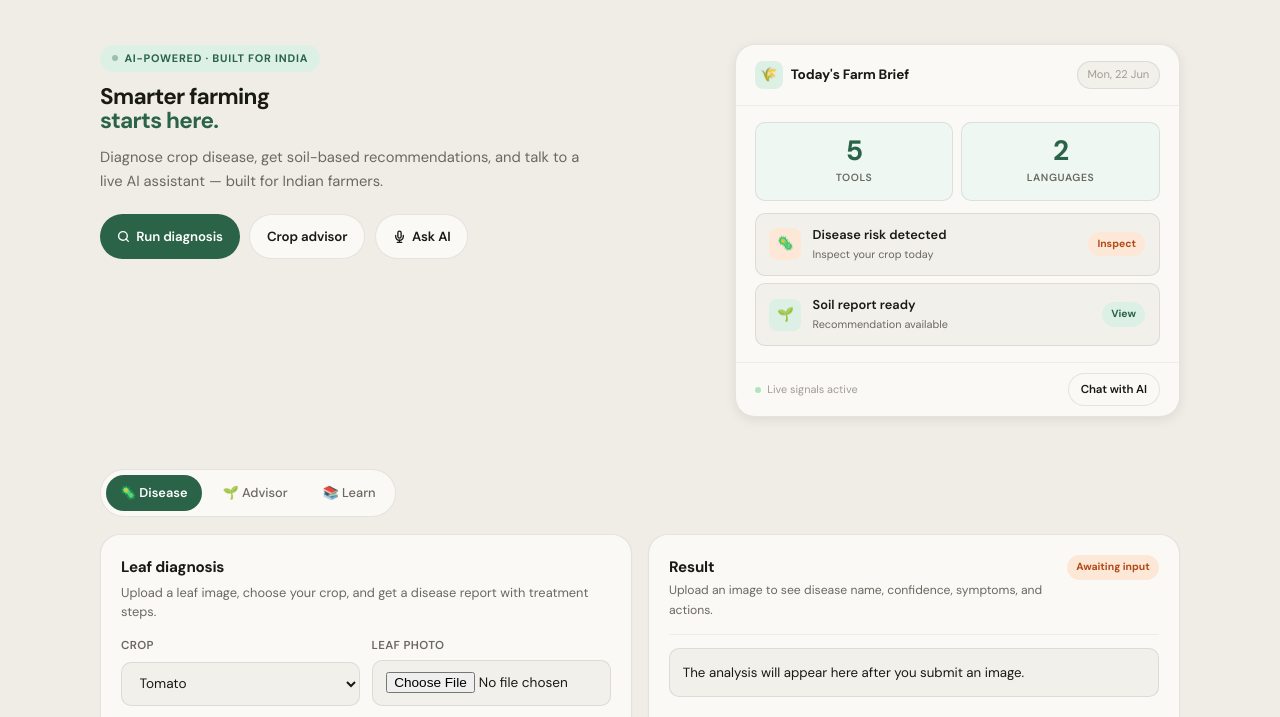
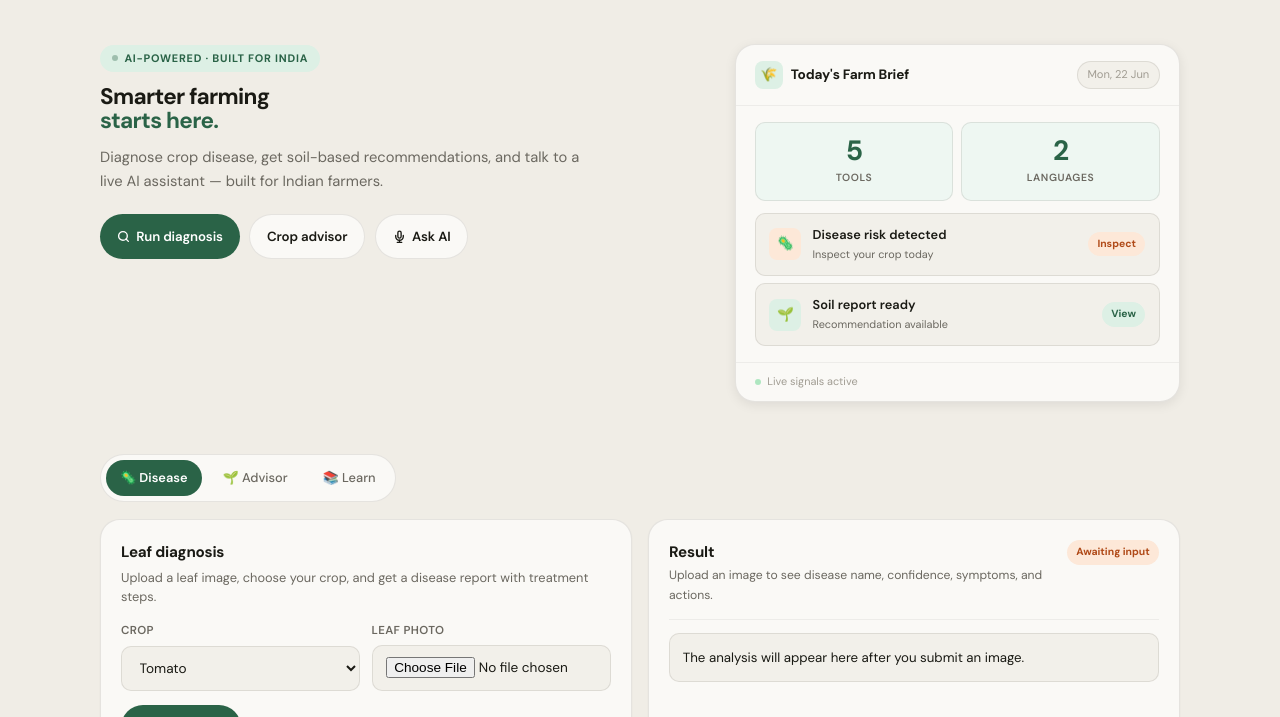
Before and after one commit to DSIPSS/k_ai, a website: page project/public/index.html in a window 1280 px wide. Shown: the part 70-787 px from the top of the page. Drawn offline with nearby package versions, Linux system fonts and the light colour scheme.

Commit message:
Update index.html

```diff
--- a/project/public/index.html
+++ b/project/public/index.html
@@ -283,7 +283,7 @@ textarea.input{min-height:80px;resize:vertical}
       </div>
       <div class="hero-card-footer">
         <span class="footer-note"><span class="live-dot"></span>Live signals active</span>
-        <button class="btn btn-ghost" style="padding:.38rem .75rem;font-size:.72rem;" id="voiceBtn">Chat with AI</button>
+        <!-- <button class="btn btn-ghost" style="padding:.38rem .75rem;font-size:.72rem;" id="voiceBtn">Chat with AI</button> -->
       </div>
     </aside>
   </div>
```
